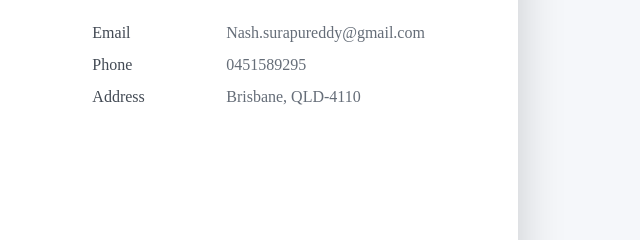
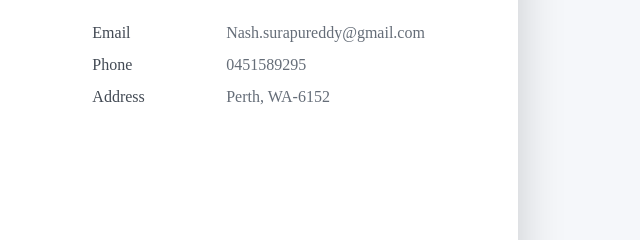
Before and after one commit to nash1983/Naresh-portfolio, a plain HTML site: page index.html in a window 1280 px wide. Shown: the part 428-668 px from the top of the page, 640-1280 px from the left. Drawn offline with Linux system fonts and the light colour scheme.

Commit message:
Updating address

```diff
--- a/index.html
+++ b/index.html
@@ -75,7 +75,7 @@
             <div class="pb-1">Address</div>
           </div>
           <div class="col-sm-8">
-            <div class="pb-1 text-secondary">Brisbane, QLD-4110</div>
+            <div class="pb-1 text-secondary">Perth, WA-6152</div>
           </div>
         </div>
       </div>
```
